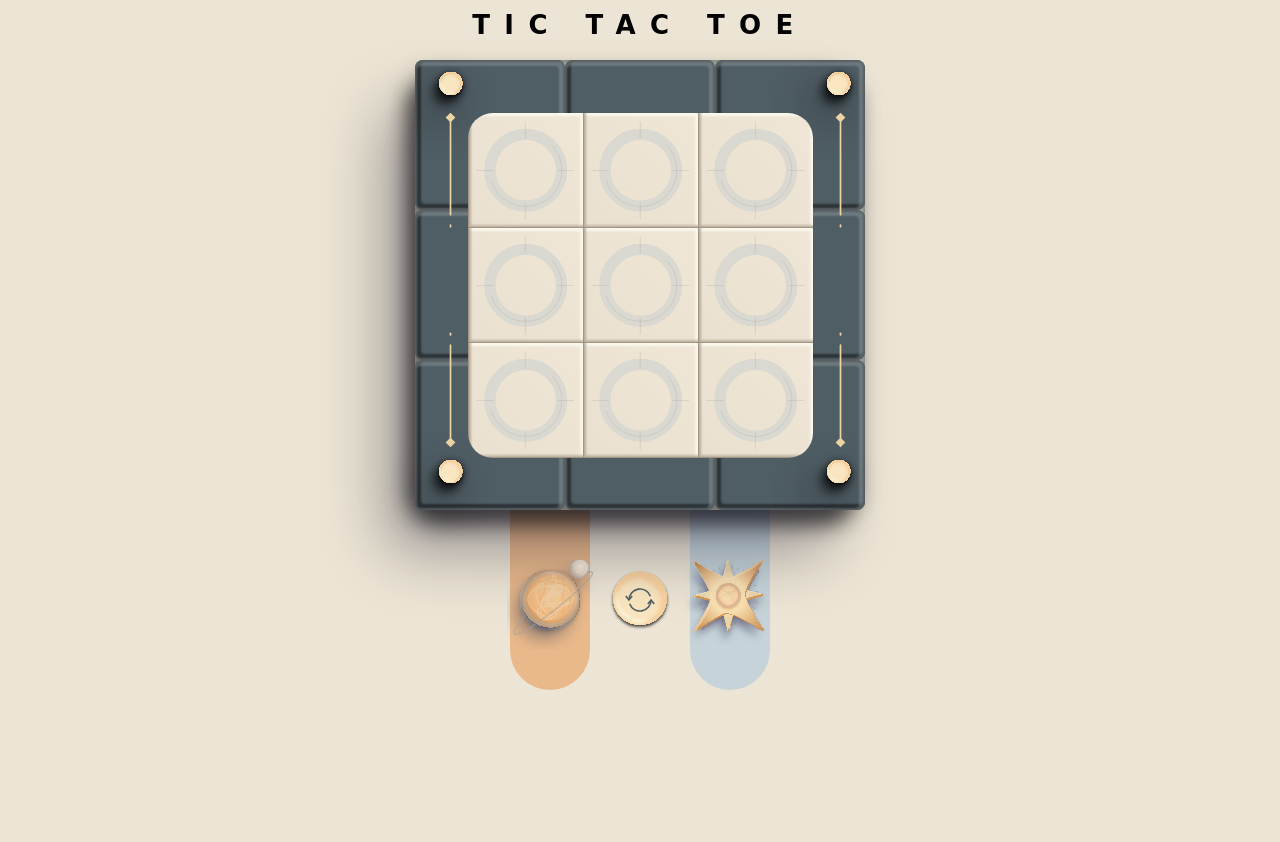
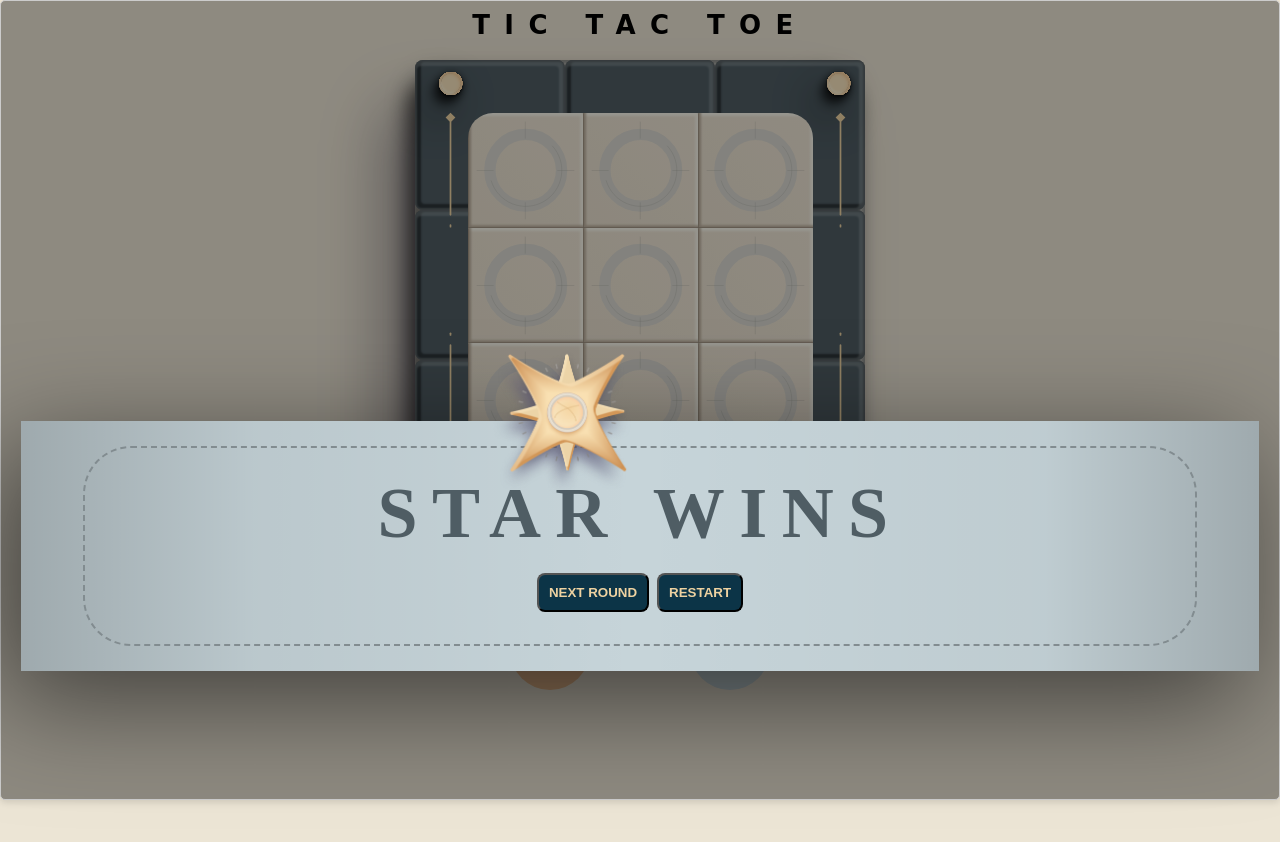
Before and after one commit to mnmanuprasad/copy-cat, a plain HTML site: page ticTacToe/index.html in a window 1280 px wide. Before the commit the page ends 810 px from the top, so only its background shows below. Drawn offline with Linux system fonts and the light colour scheme.

Commit message:
Added dialog

```diff
--- a/ticTacToe/index.html
+++ b/ticTacToe/index.html
@@ -82,7 +82,8 @@
             </div>
         </div>
     </div>
-    <!-- <div  id="winner" class="winner-dailog">
+    <dialog open>
+        <div  id="winner" class="winner-dailog">
             <div class="star-win-banner">
                 <div class="banner">
                     <div class="banner-content">
@@ -95,7 +96,8 @@
                 </div>
                 <img class="star-banner-win" src="./assests/winner-star.png" alt="">
             </div>
-    </div> -->
+        </div>
+    </dialog>
     <script src="./script.js"></script>
 </body>
 </html>
--- a/ticTacToe/script.js
+++ b/ticTacToe/script.js
@@ -62,9 +62,6 @@ function handleNextMove(e){
         }
         nextMove = planetMove;
     }
-
-    console.log("Planet Move :", planetMoveList)
-    console.log("Star Move :", starMoveList)
 }
 
 function checkForWin(movesList){
--- a/ticTacToe/style.css
+++ b/ticTacToe/style.css
@@ -13,6 +13,7 @@
 }
 
 body{
+    max-height: 100vh;
     width:100vw;
     min-height: 100vh;
     background-color: var(--color-antique-white);
@@ -465,8 +466,8 @@ body{
 }
 
 .winner-dailog{
-    position: relative;
-    top: -500px;
+    width: 100%;
+    height: 100%;
 }
 
 .winner-dailog img{
@@ -475,3 +476,18 @@ body{
     right: 50%;
     width: 150px;
 }
+
+dialog{
+    position: absolute;
+    width: 100%;
+    height: 100%;
+    padding: 20px;
+    top: 50%;
+    left: 50%;
+    transform: translate(-50%, -50%);
+    background-color: rgba(0, 0, 0, 0.4);
+    border: 1px solid #ccc;
+    border-radius: 5px;
+    box-shadow: 0px 3px 6px rgba(0, 0, 0, 0.1);
+
+}
```
